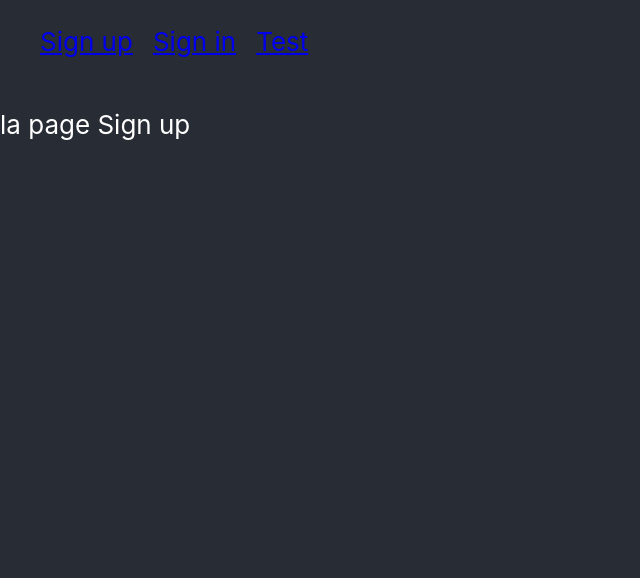
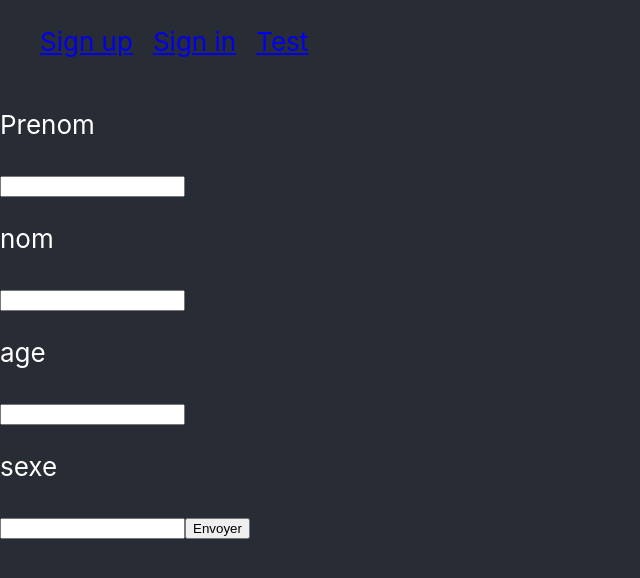
Before and after one commit to TiPolo973/test_netlify, a React (Create React App) app: page /signup in a window 1280 px wide. Shown: the top 578 px of the page, without its empty margins (0-640 px from the left). Built offline with nearby package versions, Linux system fonts and the light colour scheme; no server answers.

Commit message:
Fix name layout

```diff
--- a/src/Vue/Signup.js
+++ /dev/null
@@ -1,10 +0,0 @@
-export default function Signup()
-{
-    return(
-        <div>
-            <p>
-                la page Sign up
-            </p>
-        </div>
-    )
-}
--- a/src/Vue/test.js
+++ /dev/null
@@ -1,10 +0,0 @@
-export default function test()
-{
-    return(
-        <div>
-            <p>
-                la page test
-            </p>
-        </div>
-    )
-}
--- /dev/null
+++ b/src/components/Signup.js
@@ -0,0 +1,27 @@
+import React from "react";
+
+export default function Signup() {
+
+    const senddata = async (event) => {
+        console.log('synchroniser');
+        event.preventDefault();
+
+    }
+
+
+  return (
+    <div>
+      <form className="form" onSubmit={senddata}>
+        <p>Prenom</p>
+        <input id="2"/>
+        <p>nom</p>
+        <input />
+        <p>age</p>
+        <input />
+        <p>sexe</p>
+        <input />
+        <button type="submit">Envoyer</button>
+      </form>
+    </div>
+  );
+}
--- /dev/null
+++ b/src/components/test.js
@@ -0,0 +1,30 @@
+import React,{useEffect} from 'react';
+import { collection, getDocs} from "firebase/firestore";
+import { db } from '../config/firebase';
+
+
+
+export default function Test()
+{
+
+    const Récupérer = async () => {
+        try {
+          const querySnapshot = await getDocs(collection(db, "user"));
+          querySnapshot.forEach((doc) => {
+            console.log(`${doc.id} => ${doc.data()}`);
+          });
+        } catch (error) {
+          console.error("Erreur lors de la récupération des données : ", error);
+        }
+      };
+
+
+    return(
+        <div>
+            <p>
+                la page test
+            </p>
+            <button onClick={Récupérer}>clique</button>
+        </div>
+    )
+}
```
Also changed, not shown: src/App.js (+4 -4 lines), src/components/Header.js (renamed from src/Vue/Header.js), src/components/Signin.js (renamed from src/Vue/Signin.js).
